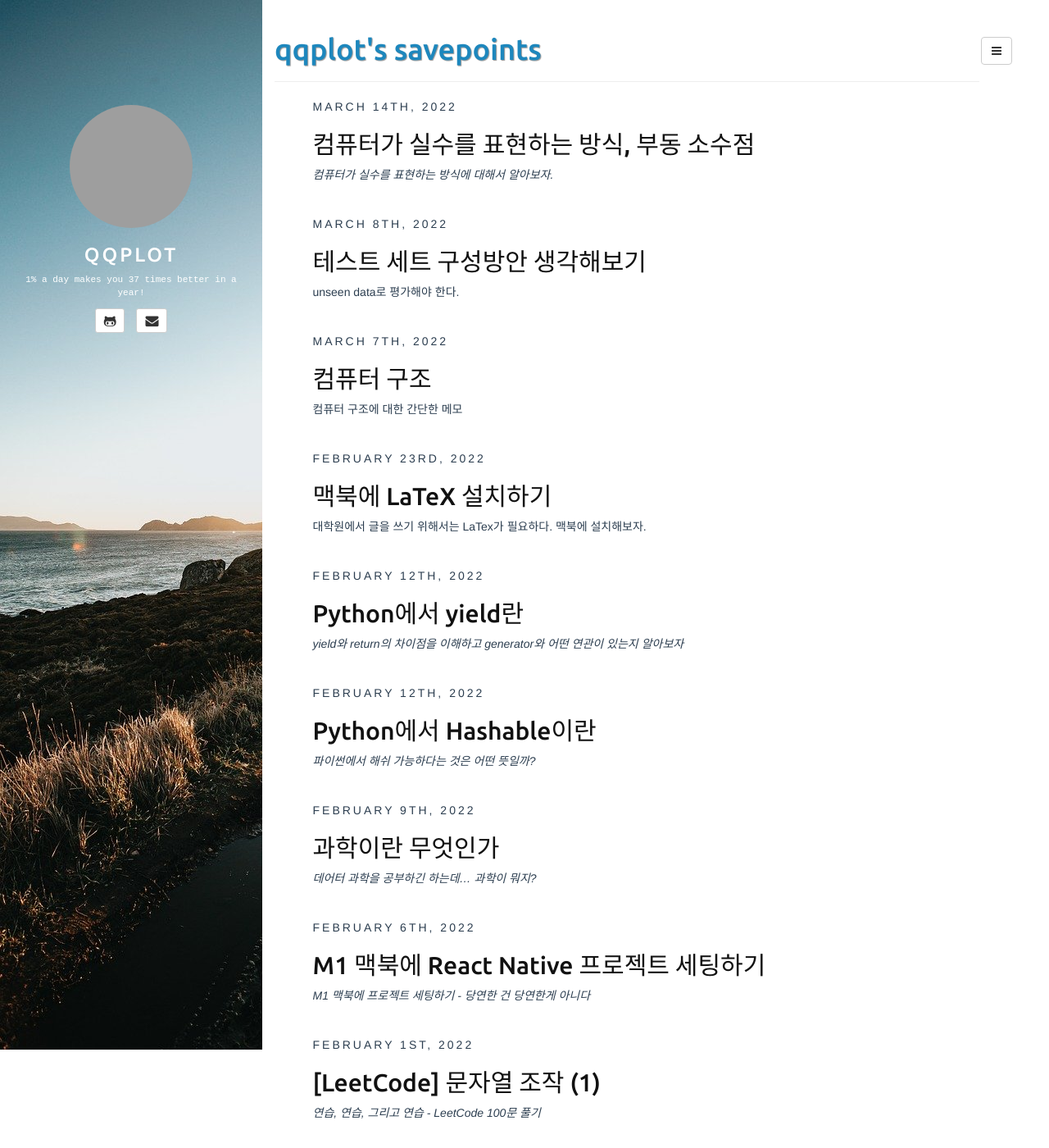
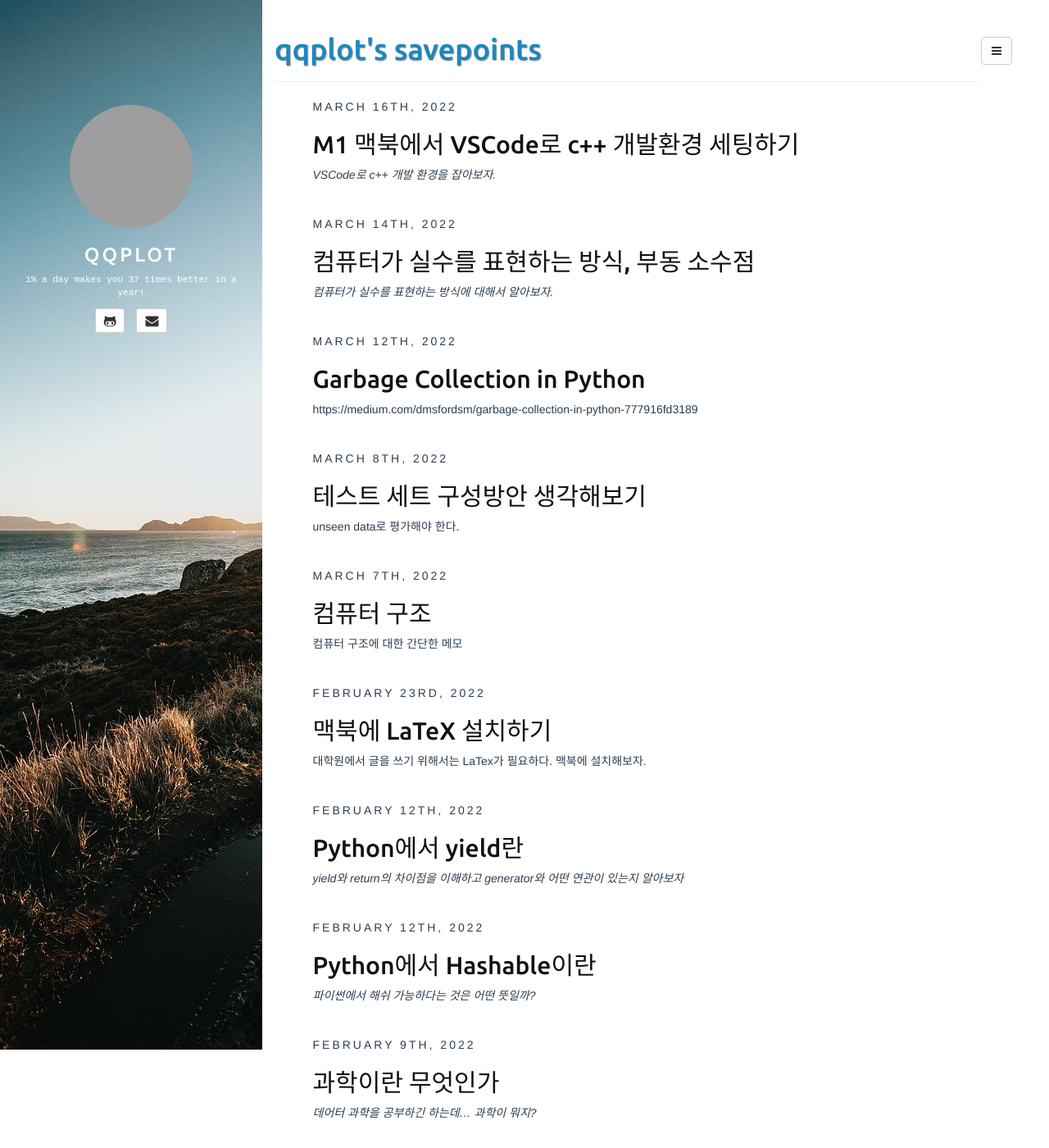
Before and after one commit to qqplot/qqplot.github.io, a Jekyll site: the page built from index.html, in a window 1280 px wide and 1400 px high. Shown: the whole window at 82% size. Built offline with Jekyll 4.4.1, drawn with Linux system fonts in a browser that asks for light colours; the list of posts is cut into pages by our own code; some of the changed text lies outside the part shown; grey boxes are pictures that could not be loaded.

Commit message:
image upload

````diff
--- /dev/null
+++ b/_posts/2022-03-12-Garbage_Collection_in_Python.md
@@ -0,0 +1,18 @@
+---
+layout: post
+title:  "Garbage Collection in Python"
+categories: [ python ]
+tags: [ basic ]
+fullview: false
+comments: true
+---
+
+
+
+https://medium.com/dmsfordsm/garbage-collection-in-python-777916fd3189
+
+https://luavis.me/python/dismissing-python-garbage-collection-at-instagram
+
+https://www.analyticsvidhya.com/blog/2021/04/an-overview-of-python-memory-management/
+
+https://blog.winterjung.dev/2018/02/18/python-gc
--- /dev/null
+++ b/_posts/2022-03-16-m1_mac_c++_setting.md
@@ -0,0 +1,98 @@
+---
+layout: post
+title:  "M1 맥북에서 VSCode로 c++ 개발환경 세팅하기"
+categories: [ c++ ]
+tags: [ basic ]
+fullview: false
+comments: true
+---
+
+*VSCode로 c++ 개발 환경을 잡아보자.*
+
+---
+
+[junekkk님의 블로그](https://junekkk.tistory.com/)에서 많은 도움을 받았음을 먼저 밝힌다[2].
+
+<br/>
+
+### Mac에서 C++을 돌려야 한다.
+
+MacOS에서 대표적인 IDE는 XCode가 있다. 하지만 i/o도 불편하고 굉장히 무겁다. Window에서는 보통 Visual Studio를 쓰는데 (VSCode랑은 다르다!) mac 버전은 라이트 버전이라 기능이 많이 없다. 그래서 평소 쓰던 VSCode에 c++ Extention을 설치하여 사용해보려고 한다.
+
+<br/><br/>
+
+#### 1. VSCode for Mac Donwload & Install Extentions
+
+여기 [링크](https://code.visualstudio.com/)에서 vscode를 다운받는다.
+
+<br/>
+
+그 후에는 C/C++ Extention을 설치한다.
+
+![img](https://k.kakaocdn.net/dn/clK4VS/btqBJ7XNey6/jzvyi828KkKSPRyjotykuk/img.png)
+
+<br/>
+
+지금부터 c++ 사용하는 방법이 여러 가지가 갈린다. VSCode 자체에서 Run 하는 방법이 있다. Workspace를 설정하는 방법인데 생각보다 불편했다. 그래서 `Code Runner`라는 무료 익스텐션을 설치해서 쓸 것이다.
+
+<br/>
+
+![img](https://k.kakaocdn.net/dn/IWMoc/btqBQ1hKGPC/tCV1kYeSPKCTmPKJzpELbk/img.png)
+
+<br/>
+
+c++만을 위한 익스텐션은 아니고 실행 편의성을 위해서 여러 언어를 지원한다. 결국은 터미널에 원하는 명령어를 자동으로 실행시켜 주는 기능이라고 이해하면 된다. python을 할 때에는 `.py` 확장자를 가진 파일 하나로 실행이 가능했지만 c++은 컴파일을 한 뒤에 실행파일을 또 호출해야 한다. `.h` 와 `.cpp` 확장자를 가진 파일과 main.cpp 파일도 필요하고 좀 더 복잡하다.
+
+아무튼 Code Runner도 더 편하게 쓰기 위해서는 몇 가지 설정을 바꾸어주여야 한다. 톱니바퀴 모양을 눌러 Extention Setting을 켠다. (그림은 약간 옛날 버전인 듯하다.)
+
+<br/>
+
+![img](https://img1.daumcdn.net/thumb/R1280x0/?scode=mtistory2&fname=https%3A%2F%2Fblog.kakaocdn.net%2Fdn%2FbHRGEW%2FbtqBNjvHx6U%2FfzrCLfkkWKr1yiKNeU1O2K%2Fimg.png)
+
+
+<br/>
+
+그 후에는 중간 쯤 스크롤을 내리다보면 터미널에서 실행을 위한 Run In Terminal이라는 옵션이 있다. 이것을 체크해준다.
+
+
+![img](https://img1.daumcdn.net/thumb/R1280x0/?scode=mtistory2&fname=https%3A%2F%2Fblog.kakaocdn.net%2Fdn%2Fcy1WEx%2FbtqBO8aRbrZ%2FjtiVIkPMHi1FTNPZOtCujK%2Fimg.png)
+
+<br/>
+
+그 후에는 Executor Map를 찾아서 Edit in setting.json을 눌러서 설정을 바꾸자.
+
+![img](https://k.kakaocdn.net/dn/d4qmhg/btqBL7W0Yb0/IVlPyvTuCkf7drkZlN4Ilk/img.png)
+
+처음 열면 아래 처럼 설정이 되어 있을 것이다.
+
+```json
+{
+    "code-runner.runInTerminal": true,
+}
+```
+
+여기에서 `executorMap` 항목을 만들어 준다. cpp로 만들면 된다.
+
+<br/>
+
+
+```json
+{
+    "code-runner.runInTerminal": true,
+    "code-runner.executorMap": {
+        "cpp": "cd $dir && g++ -std=c++14 $fileName -o $fileNameWithoutExt && $dir$fileNameWithoutExt"
+    },
+}
+```
+
+<br/>
+이렇게까지 설정하면 터미널에서 코드가 잘 돌아갈 것이다.
+
+
+
+
+<br/><br/>
+
+### 참고
+- [1] [[C++] 여러 파일을 컴파일하자.](http://csmylov.blogspot.com/2018/08/c.html)
+- [2] [[VSCode] macOS에서 Visual Studio Code로 C/C++ 코딩하기(1) - Extension 설치](https://junekkk.tistory.com/20)
````
Also changed, not shown: _posts/2022-02-09-what_is_science.md (+2 -2 lines), _posts/2022-03-08-test_set_ methodology.md (+1 -1 lines).
